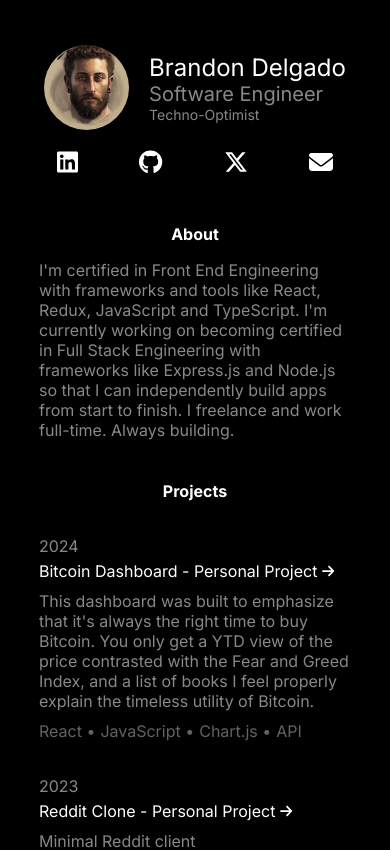
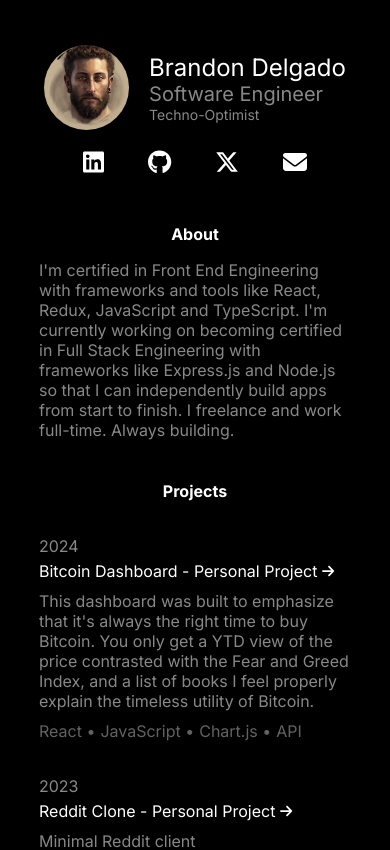
Before and after one commit to TheBrandonDelgado/personal-website, a React (Create React App) app: page / in a window 390 px wide. Shown: the top 850 px of the page. Built offline with nearby package versions, Linux system fonts and the light colour scheme.

Commit message:
fix mobile width
also added a link for JAN3

```diff
--- a/src/App.css
+++ b/src/App.css
@@ -67,7 +67,7 @@ h3 {
 }
 
 .links > div {
-  min-width: 400px;
+  min-width: 100%;
   display: flex;
   justify-content: space-evenly;
 }
--- a/src/components/workExperience.js
+++ b/src/components/workExperience.js
@@ -8,6 +8,7 @@ function WorkExperience() {
             years: "2024 - present",
             title: "Web Developer",
             company: "JAN3",
+            link: "https://jan3.com",
             descriptions: [
                 "Build and update the Ghost frontend for both JAN3 and AQUA websites."
             ],
```
